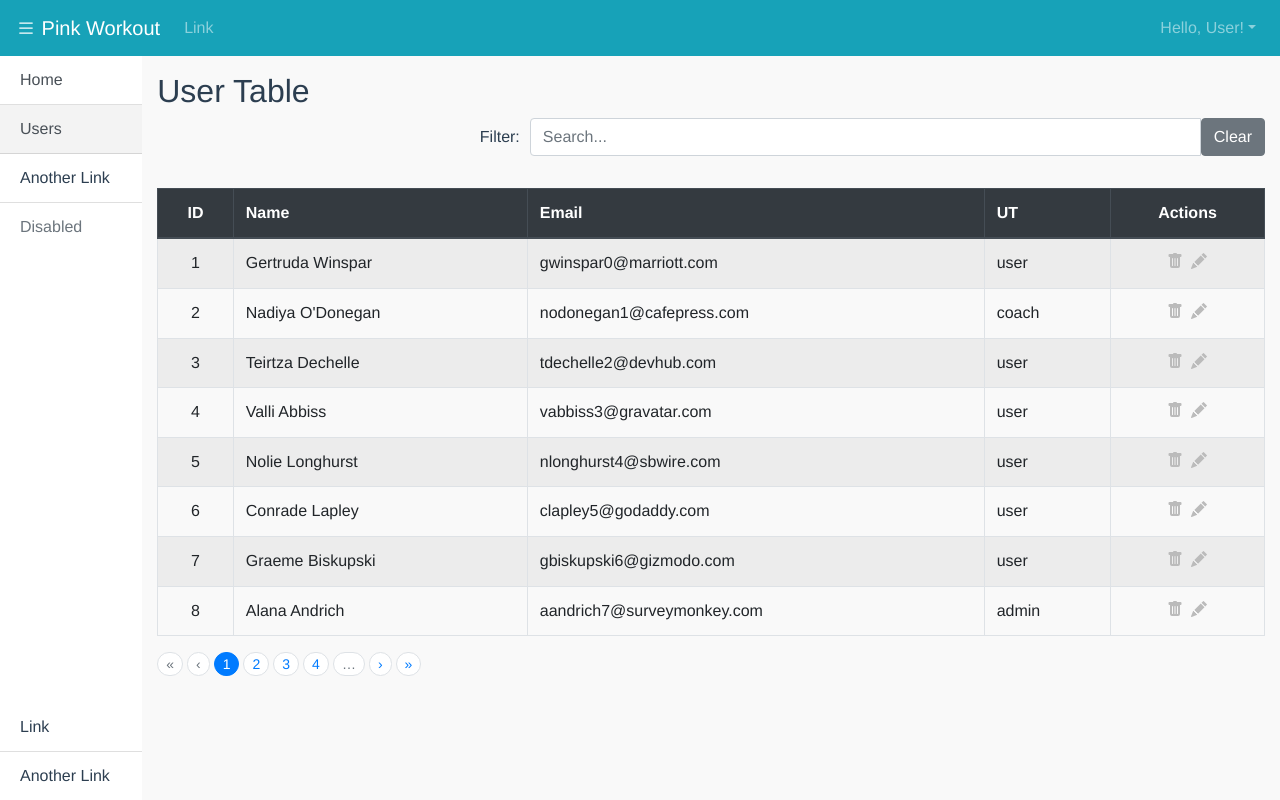
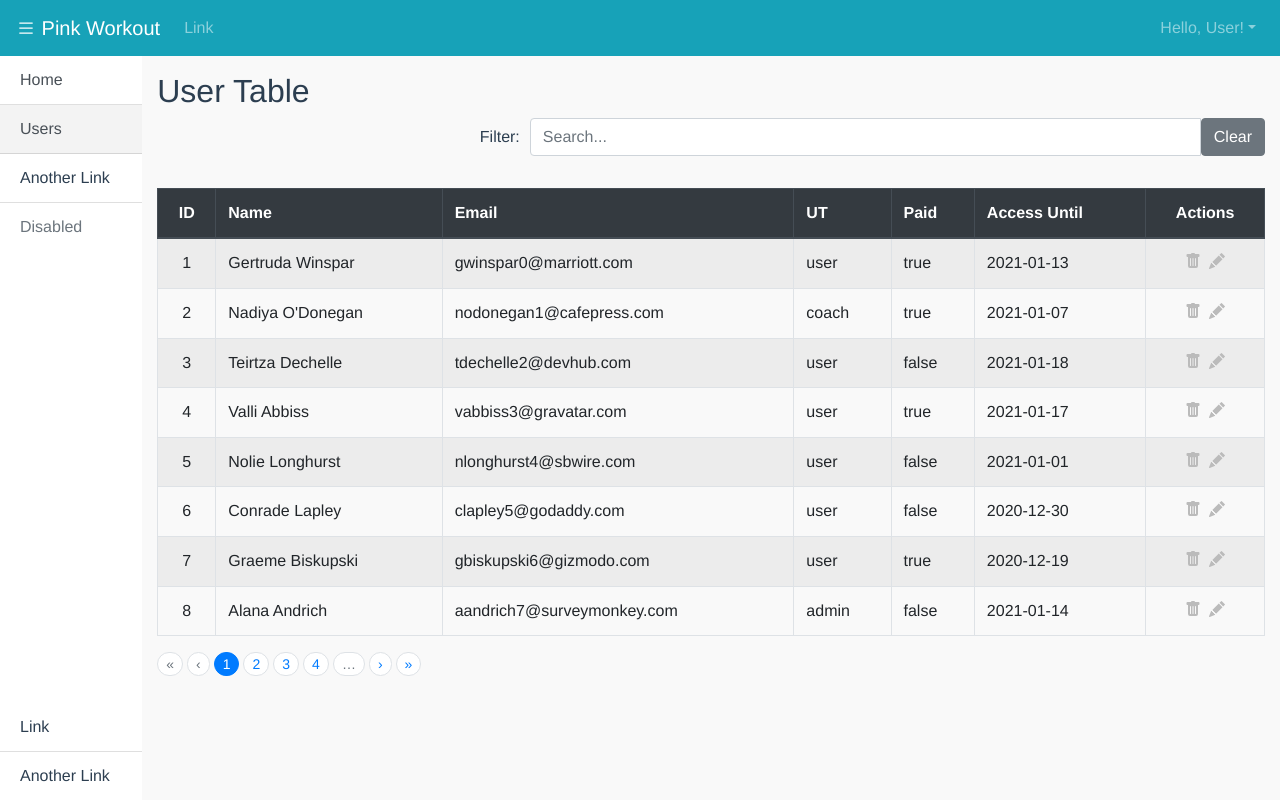
Before and after one commit to vicalbiter/pw-prot, a Vue app: page /users in a window 1280 px wide. Built offline with nearby package versions, Linux system fonts and the light colour scheme; data requests are answered from the project's data file.

Commit message:
Minor fixes

```diff
--- a/src/views/EditUser.vue
+++ b/src/views/EditUser.vue
@@ -88,8 +88,8 @@
             </b-col>
 
             <b-col v-if="!form.paid">
-              <b-button v-if="!enableManualAccess" size="sm" variant="info" @click="enableManualAccess=!enableManualAccess">Habilitar Acceso Manual</b-button>
-              <b-button v-if="enableManualAccess" size="sm" variant="info" @click="enableManualAccess=!enableManualAccess">Deshabilitar Acceso Manual</b-button>
+              <b-button v-if="!enableManualAccess" size="sm" variant="warning" @click="enableManualAccess=!enableManualAccess">Habilitar Acceso Manual</b-button>
+              <b-button v-if="enableManualAccess" size="sm" variant="warning" @click="enableManualAccess=!enableManualAccess">Deshabilitar Acceso Manual</b-button>
             </b-col>
           </b-row>
           <!-- Manual Access Control -->
--- a/src/views/Users.vue
+++ b/src/views/Users.vue
@@ -57,9 +57,9 @@ export default {
         'name',
         'email',
         { key: 'userType', label: 'UT'},
-        // 'paid',
+        'paid',
         // { key: 'manual_access', label: 'MA'},
-        // 'access_until',
+        'accessUntil',
         { key: 'actions', label: 'Actions', class: 'centered-cell'}],
       filter: '',
       perPage: 8,
```
